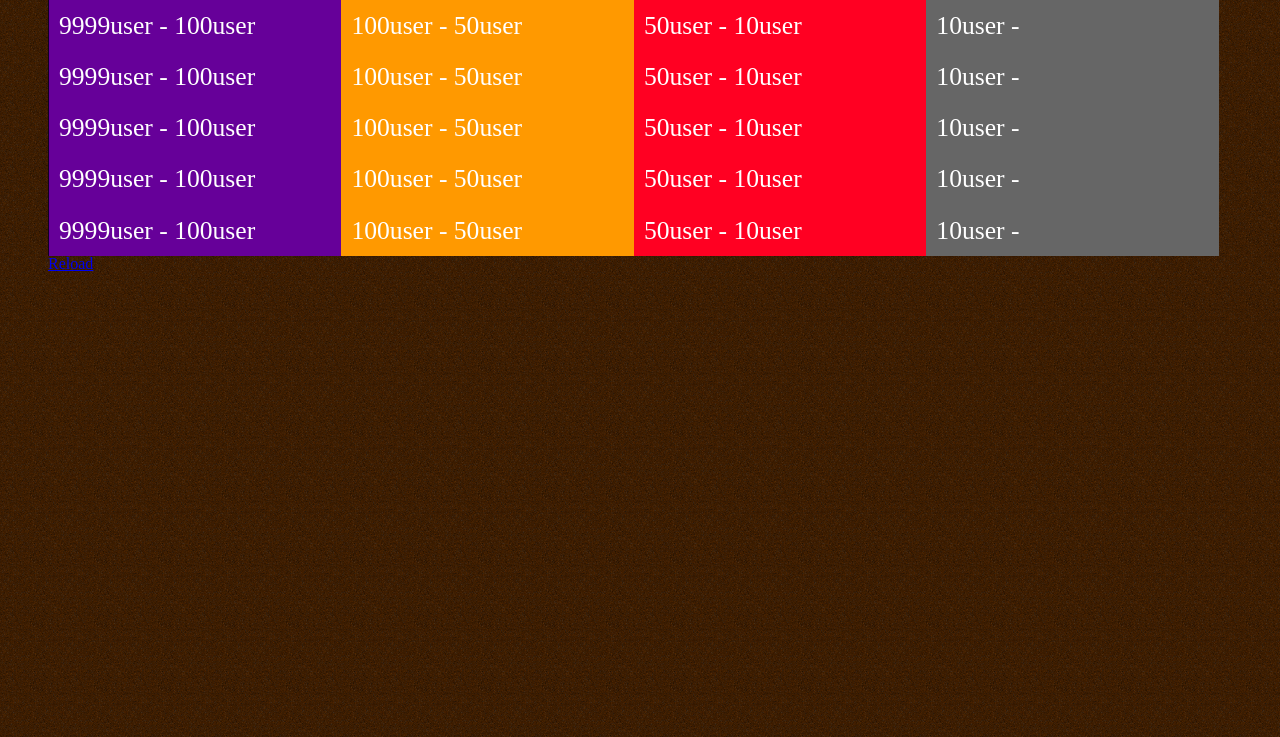
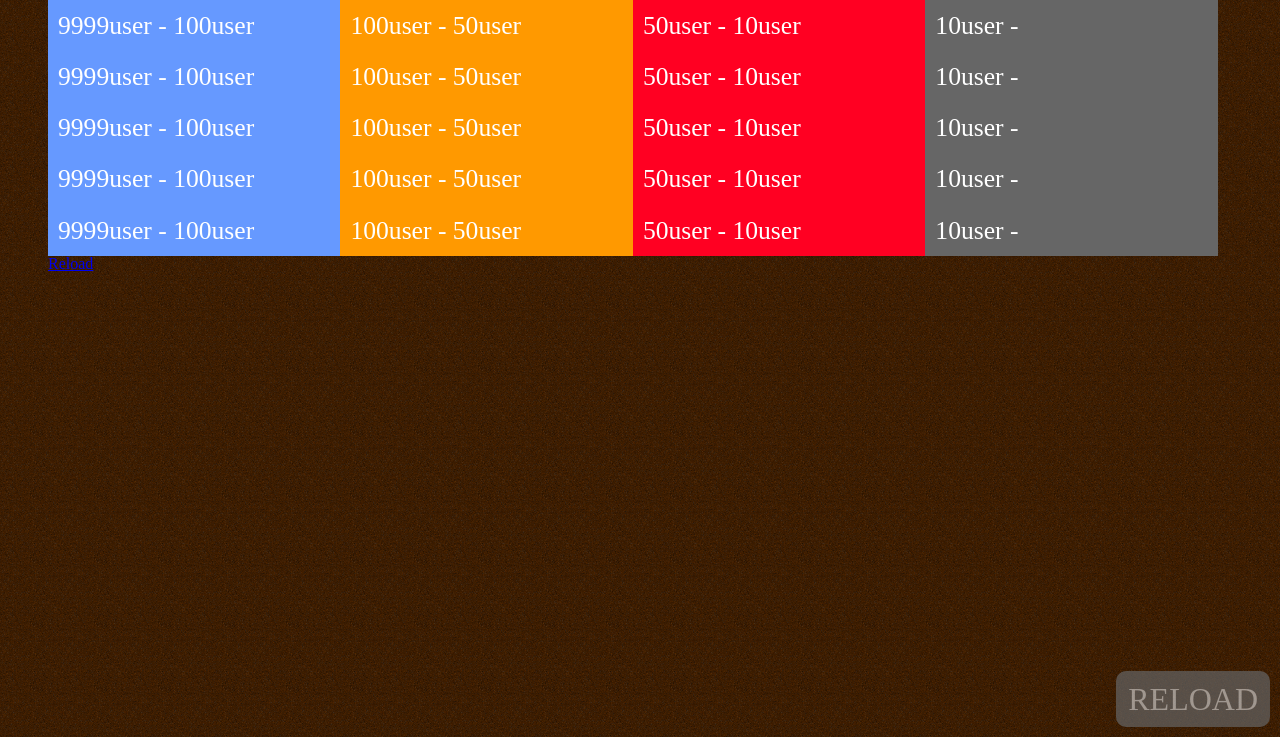
Before and after one commit to esehara/bookable, a Django app: page / in a window 1280 px wide. Shown: the part 63-800 px from the top of the page. Run offline with Django 3.2, Linux system fonts and the light colour scheme; data that the repository does not hold is empty; some libraries are stand-ins or nearby versions.

Commit message:
ADD: reload button.

```diff
--- a/bookable/sass/style.scss
+++ b/bookable/sass/style.scss
@@ -1,4 +1,6 @@
 @import "compass/reset/";
+@import "compass/css3/opacity";
+@import "compass/css3/border-radius";
 @import "susy";
 $total-columns : 16;
 $defult-columns: 4;
@@ -8,8 +10,7 @@ $defult-columns: 4;
 $background-body: #68462B;
 
 $column-cyan: #39F;
-$title-cyan: #609;
-$border-cyan: #102;
+$title-cyan: #69F;
 
 $column-yellow: #FF3;
 $title-yellow: #F90;
@@ -133,7 +134,6 @@ body {
            @include column-border-line;
             margin: 0px;
             background-color: $column-cyan;
-            border-left: 1px solid $border-cyan;
             .wrapper-h2 { background-color: $title-cyan; }
         }
 
@@ -165,3 +165,18 @@ body {
         }
     }
 }
+
+#reloadbutton {
+    position: fixed;
+    font-size: 32px;
+    padding: 12px;
+    background-color: #666;
+    @include opacity(0.7);
+    @include border-radius(10px);
+    bottom: 10px;
+    right: 10px;
+    a {
+        text-decoration:none;
+        color:#CCC;
+    }
+}
--- a/bookable/static/css/style.css
+++ b/bookable/static/css/style.css
@@ -63,17 +63,17 @@ article, aside, details, figcaption, figure, footer, header, hgroup, menu, nav,
   display: block;
 }
 
-/* line 46, ../../sass/style.scss */
+/* line 47, ../../sass/style.scss */
 header {
   padding-top: 12px;
   padding-bottom: 12px;
   background-color: #000000;
 }
-/* line 50, ../../sass/style.scss */
+/* line 51, ../../sass/style.scss */
 header a {
   text-decoration: none;
 }
-/* line 54, ../../sass/style.scss */
+/* line 55, ../../sass/style.scss */
 header h1 {
   padding: 12px;
   font-size: 125%;
@@ -81,12 +81,12 @@ header h1 {
   display: inline;
 }
 
-/* line 62, ../../sass/style.scss */
+/* line 63, ../../sass/style.scss */
 body {
   background-image: url("/static/img/background-paper.png");
 }
 
-/* line 66, ../../sass/style.scss */
+/* line 67, ../../sass/style.scss */
 .page {
   *zoom: 1;
   max-width: 79em;
@@ -102,16 +102,16 @@ body {
   display: table;
   clear: both;
 }
-/* line 68, ../../sass/style.scss */
+/* line 69, ../../sass/style.scss */
 .page #main {
   margin-left: 2em;
 }
-/* line 71, ../../sass/style.scss */
+/* line 72, ../../sass/style.scss */
 .page #main .h2-wrapper {
   padding-top: 12px;
   padding-bottom: 12px;
 }
-/* line 74, ../../sass/style.scss */
+/* line 75, ../../sass/style.scss */
 .page #main h2 {
   padding-left: 10px;
   display: table-cell;
@@ -122,30 +122,30 @@ body {
   height: 2em;
   color: white;
 }
-/* line 78, ../../sass/style.scss */
+/* line 79, ../../sass/style.scss */
 .page #main .content {
   overflow: hidden;
 }
-/* line 85, ../../sass/style.scss */
+/* line 86, ../../sass/style.scss */
 .page #main .books-container {
   padding: 12px;
 }
-/* line 87, ../../sass/style.scss */
+/* line 88, ../../sass/style.scss */
 .page #main .books-container h3 {
   margin-top: 6px;
   margin-bottom: 6px;
   font-weight: bold;
   font-size: 95%;
 }
-/* line 91, ../../sass/style.scss */
+/* line 92, ../../sass/style.scss */
 .page #main .books-container ul {
   list-style: none;
 }
-/* line 94, ../../sass/style.scss */
+/* line 95, ../../sass/style.scss */
 .page #main .books-container ul .title {
   border-top: 3px solid #666666;
 }
-/* line 98, ../../sass/style.scss */
+/* line 99, ../../sass/style.scss */
 .page #main .books-container ul .users {
   font-weight: bold;
   text-align: right;
@@ -156,20 +156,20 @@ body {
   color: white;
   border-bottom: 1px dashed white;
 }
-/* line 107, ../../sass/style.scss */
+/* line 108, ../../sass/style.scss */
 .page #main .books-container ul .users a {
   text-decoration: none;
   color: white;
 }
-/* line 112, ../../sass/style.scss */
+/* line 113, ../../sass/style.scss */
 .page #main .books-container ul .users span.user-number {
   font-size: 175%;
 }
-/* line 118, ../../sass/style.scss */
+/* line 119, ../../sass/style.scss */
 .page #main .books-container ul .image {
   text-align: center;
 }
-/* line 131, ../../sass/style.scss */
+/* line 132, ../../sass/style.scss */
 .page #main .books-favorite {
   width: 24.05063%;
   float: left;
@@ -179,11 +179,10 @@ body {
      border-right: 2px dashed white; */
   margin: 0px;
   background-color: #3399ff;
-  border-left: 1px solid #110022;
 }
 /* line 137, ../../sass/style.scss */
 .page #main .books-favorite .wrapper-h2 {
-  background-color: #660099;
+  background-color: #6699ff;
 }
 /* line 140, ../../sass/style.scss */
 .page #main .books-normal {
@@ -230,3 +229,25 @@ body {
 .page #main .books-newbee .wrapper-h2 {
   background-color: #666666;
 }
+
+/* line 169, ../../sass/style.scss */
+#reloadbutton {
+  position: fixed;
+  font-size: 32px;
+  padding: 12px;
+  background-color: #666;
+  filter: progid:DXImageTransform.Microsoft.Alpha(Opacity=70);
+  opacity: 0.7;
+  -webkit-border-radius: 10px;
+  -moz-border-radius: 10px;
+  -ms-border-radius: 10px;
+  -o-border-radius: 10px;
+  border-radius: 10px;
+  bottom: 10px;
+  right: 10px;
+}
+/* line 178, ../../sass/style.scss */
+#reloadbutton a {
+  text-decoration: none;
+  color: #CCC;
+}
--- a/templates/index.html
+++ b/templates/index.html
@@ -51,5 +51,9 @@
     </div>
     </div>
 </div>
+<div id="reloadbutton">
+    <a href="/">RELOAD</a>
+</div>
 <a href="/" ref="next" id="nextlink">Reload</a>
+
 {% endblock %}
```
